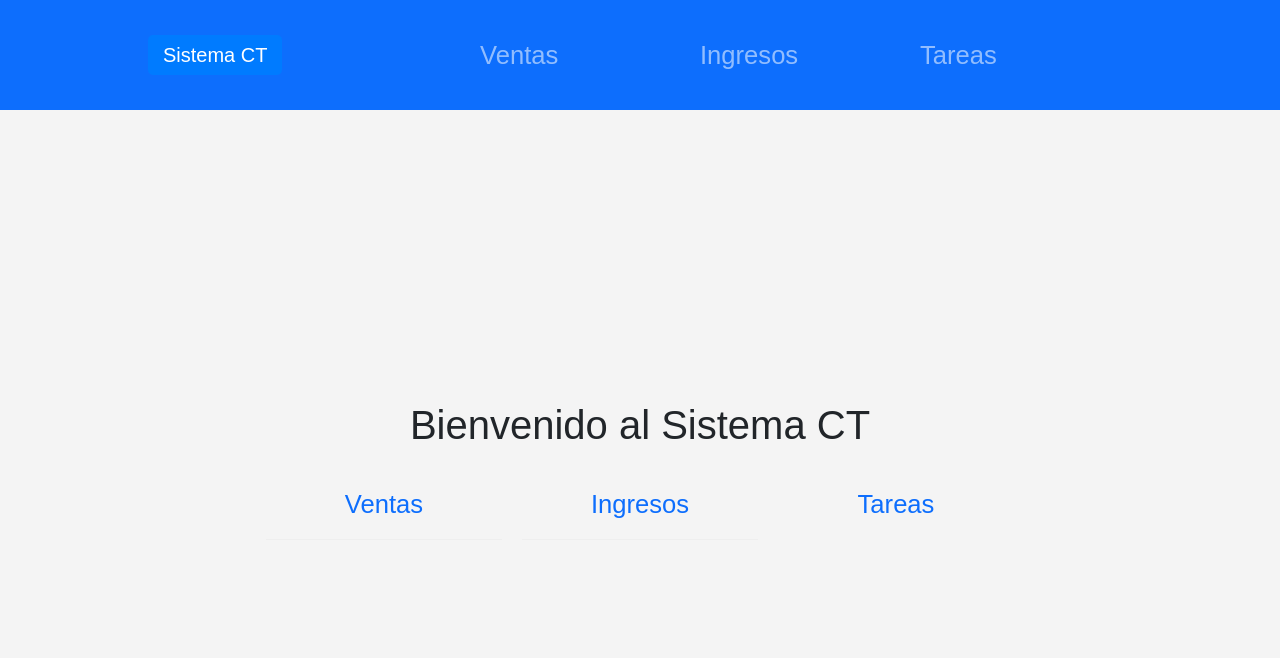
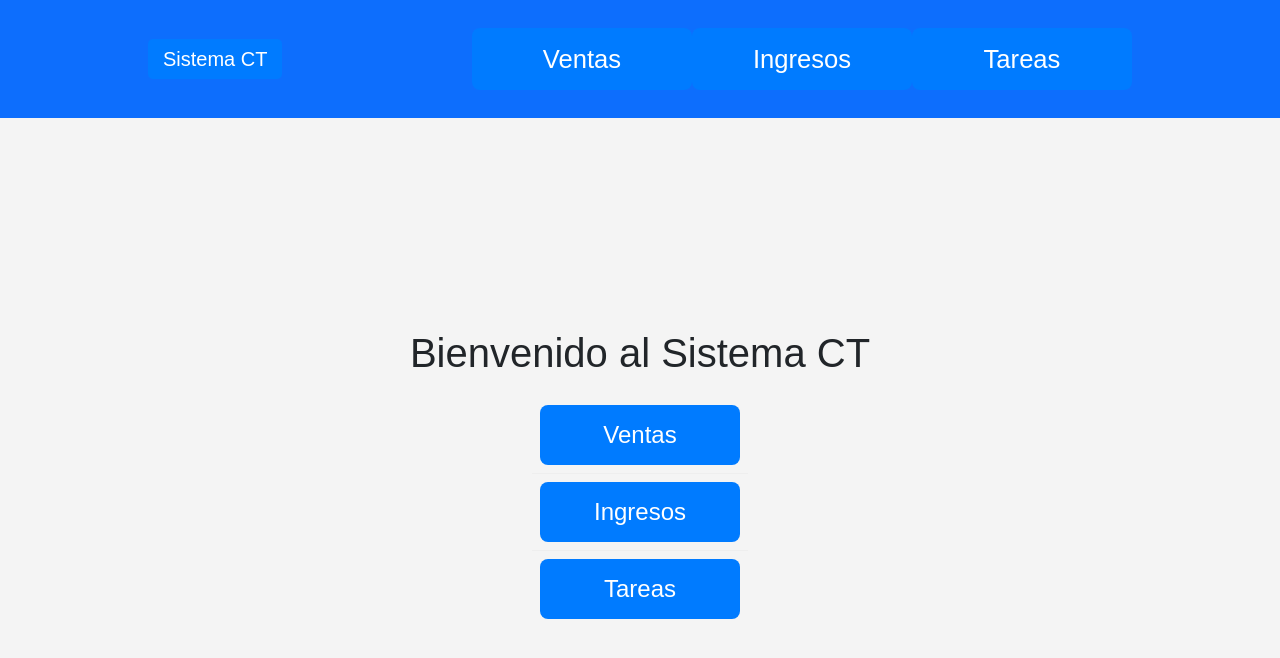
Before and after one commit to franGiannico/ctsistem1, a React (Vite) app: page / in a window 1280 px wide. Shown: the top 658 px of the page. Built offline with nearby package versions, Linux system fonts and the light colour scheme.

Commit message:
probando correción de nav ul y nav-link

```diff
--- a/src/App.css
+++ b/src/App.css
@@ -127,15 +127,12 @@ li:last-child {
 }
 
 /* Menú de navegación */
-/* nav ul {
-  list-style: none;
-  padding: 0;
-  display: flex;
-  flex-direction: column; /* Alineamos verticalmente por defecto */
-  /* gap: 15px; /* Espaciado entre los enlaces */
-/* }  */
+/* Asegurar que solo afecte a la home */
+.home-container nav ul {
+  flex-direction: column; /* Esto solo afecta la home */
+}
 
-/* Links
+/* Cambiar esto porque afecta Bootstrap */
 .nav-link {
   font-size: 1.5rem;
   padding: 12px 24px;
@@ -148,10 +145,25 @@ li:last-child {
   text-align: center;
   width: 200px;
 }
-*/
-/* .nav-link:hover {
+
+/* Agregar una clase más específica para evitar conflictos */
+.home-container .nav-link {
+  font-size: 1.5rem;
+  padding: 12px 24px;
+  background-color: #007bff;
+  color: white;
+  text-decoration: none;
+  border-radius: 8px;
+  transition: background 0.3s ease-in-out;
+  display: inline-block;
+  text-align: center;
+  width: 200px;
+}
+
+.home-container .nav-link:hover {
   background-color: #0056b3;
-} */
+}
+
 
 /* 🔹 Media queries para diferentes tamaños de pantalla */
 
```
